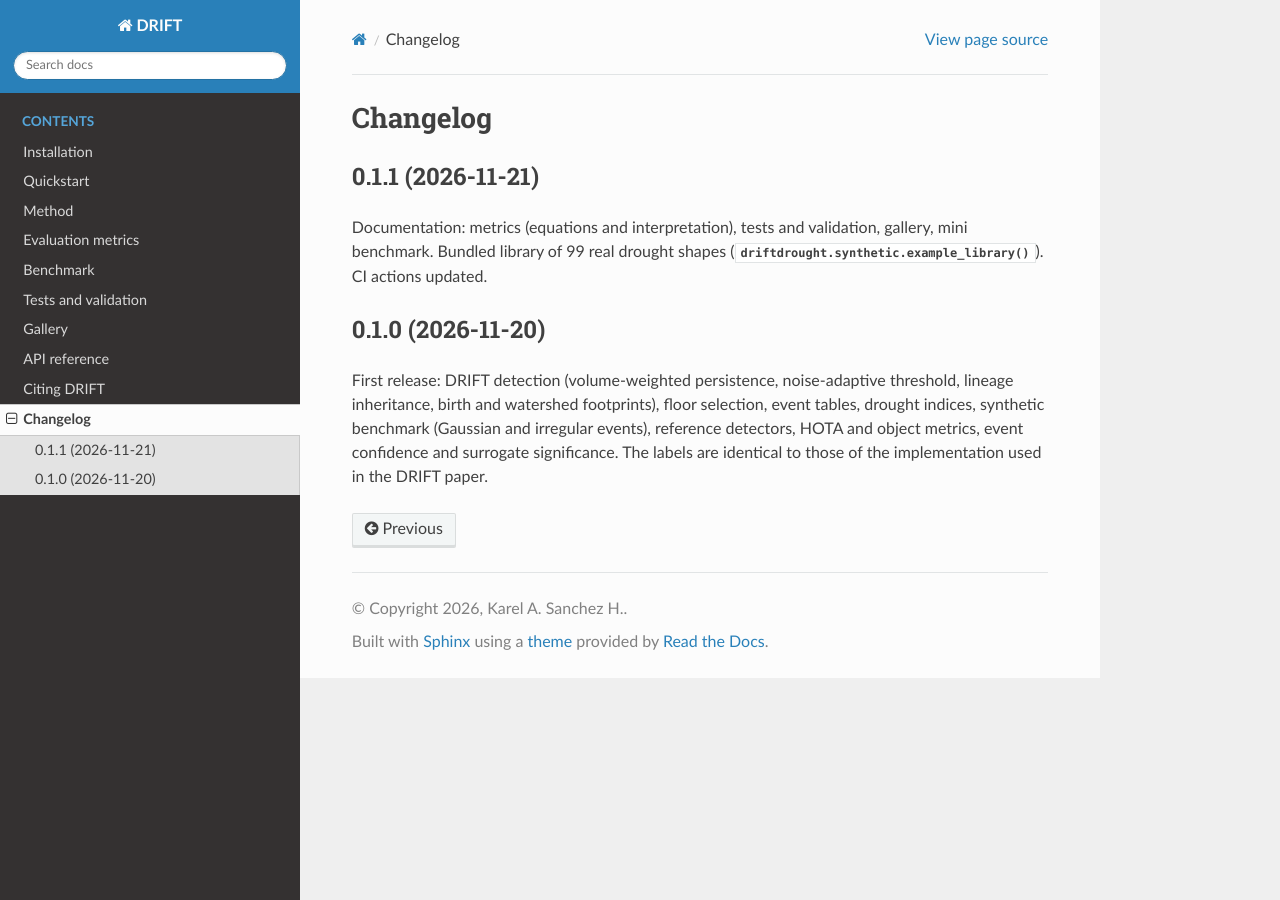
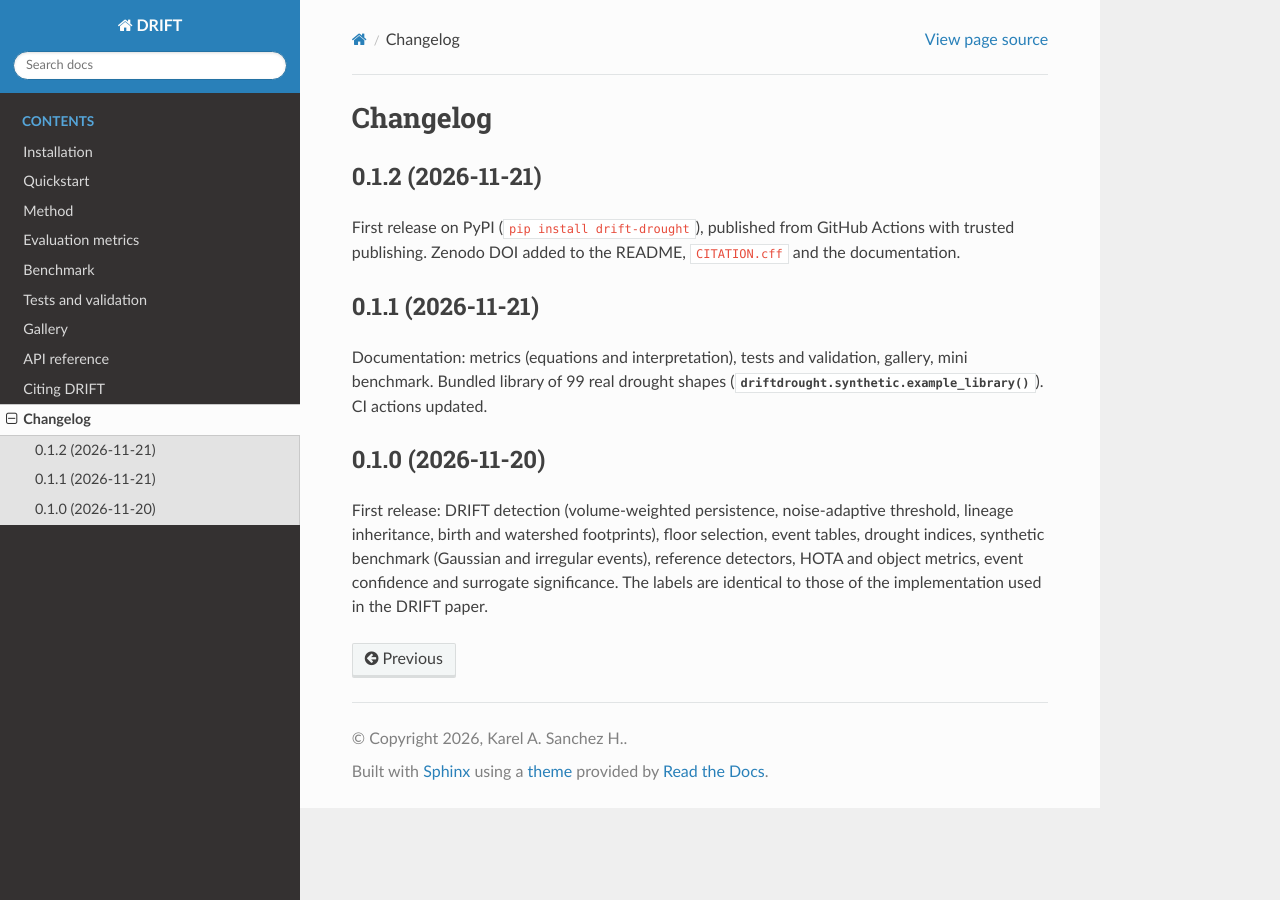
Before and after one commit to karelsanchez/drift-drought, a Sphinx documentation site: the page built from docs/changelog.rst, in a window 1280 px wide. Built offline with Sphinx 7.4.7 and the Read the Docs theme 3.1.0, drawn with Linux system fonts in a browser that asks for light colours.

Commit message:
Release 0.1.2: first PyPI release
Co-Authored-By: Claude Opus 5.5 <noreply@anthropic.com>

```diff
--- a/docs/changelog.rst
+++ b/docs/changelog.rst
@@ -1,5 +1,11 @@
 Changelog
 =========
+
+0.1.2 (2026-11-21)
+------------------
+
+First release on PyPI (``pip install drift-drought``), published from GitHub Actions with trusted publishing.
+Zenodo DOI added to the README, ``CITATION.cff`` and the documentation.
 
 0.1.1 (2026-11-21)
 ------------------
--- a/docs/conf.py
+++ b/docs/conf.py
@@ -5,7 +5,7 @@ sys.path.insert(0, os.path.abspath("../src"))
 project = "DRIFT"
 author = "Karel A. Sanchez H."
 copyright = "2026, " + author
-release = "0.1.1"
+release = "0.1.2"
 extensions = ["sphinx.ext.autodoc", "sphinx.ext.napoleon", "sphinx.ext.mathjax", "sphinx.ext.viewcode",
               "sphinx.ext.autosummary"]
 autodoc_member_order = "bysource"
--- a/docs/installation.rst
+++ b/docs/installation.rst
@@ -5,7 +5,7 @@ DRIFT needs Python 3.10 or newer.
 
 .. code-block:: bash
 
-   pip install drift-drought            # once published on PyPI
+   pip install drift-drought
    pip install git+https://github.com/karelsanchez/drift-drought   # development version
 
 Optional extras: ``[plot]`` (matplotlib, for the examples), ``[test]`` (pytest), ``[docs]`` (Sphinx).
--- a/pyproject.toml
+++ b/pyproject.toml
@@ -4,7 +4,7 @@ build-backend = "hatchling.build"
 
 [project]
 name = "drift-drought"
-version = "0.1.1"
+version = "0.1.2"
 description = "DRIFT: space-time drought events selected from the component tree of a deficit field"
 readme = "README.md"
 license = { file = "LICENSE" }
--- a/src/driftdrought/__init__.py
+++ b/src/driftdrought/__init__.py
@@ -5,6 +5,6 @@ Detect, characterize and evaluate space–time drought events selected from the
 from . import baselines, confidence, indices, metrics, significance, synthetic
 from .core import cell_area_km2, detect, event_table, merge_branches, noise_persistence, select_floor, smooth
 
-__version__ = "0.1.1"
+__version__ = "0.1.2"
 __all__ = ["detect", "smooth", "select_floor", "event_table", "merge_branches", "noise_persistence", "cell_area_km2",
            "baselines", "confidence", "indices", "metrics", "significance", "synthetic", "__version__"]
```
Also changed, not shown: 1 other file.
